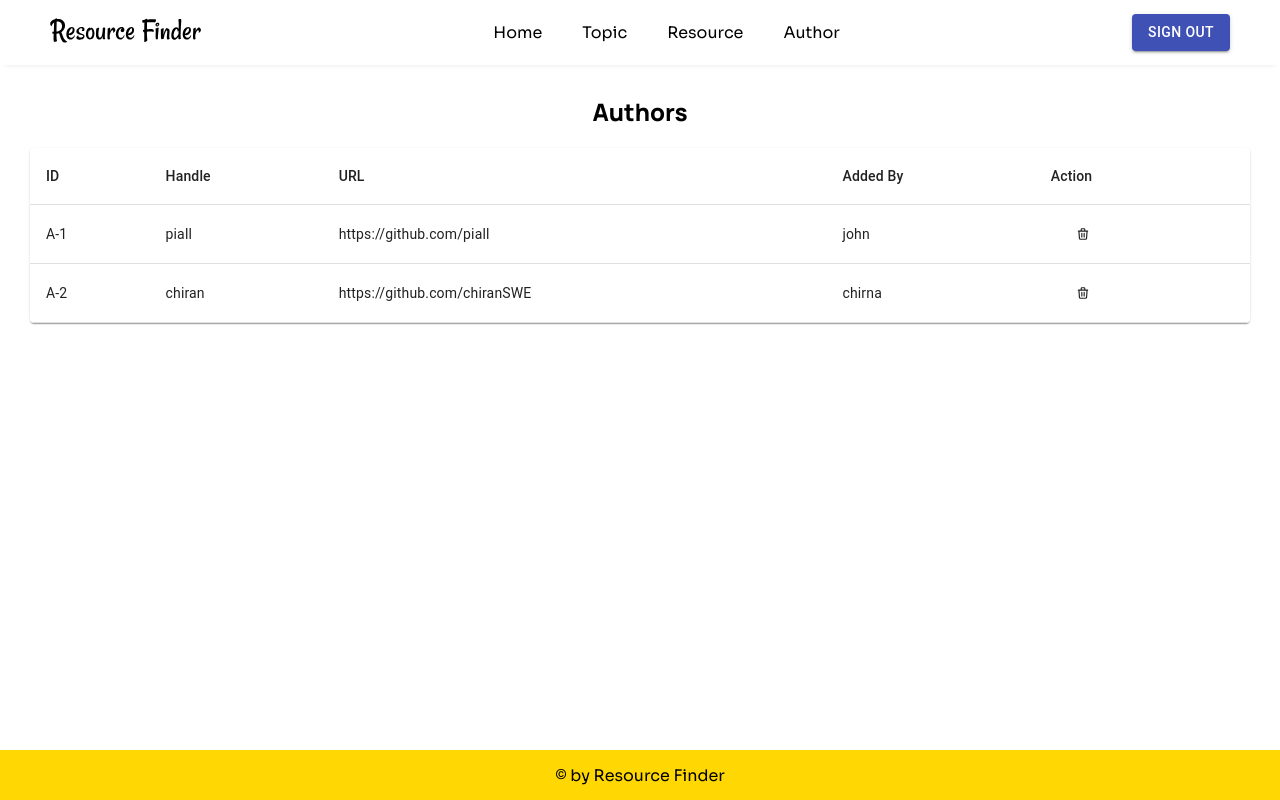
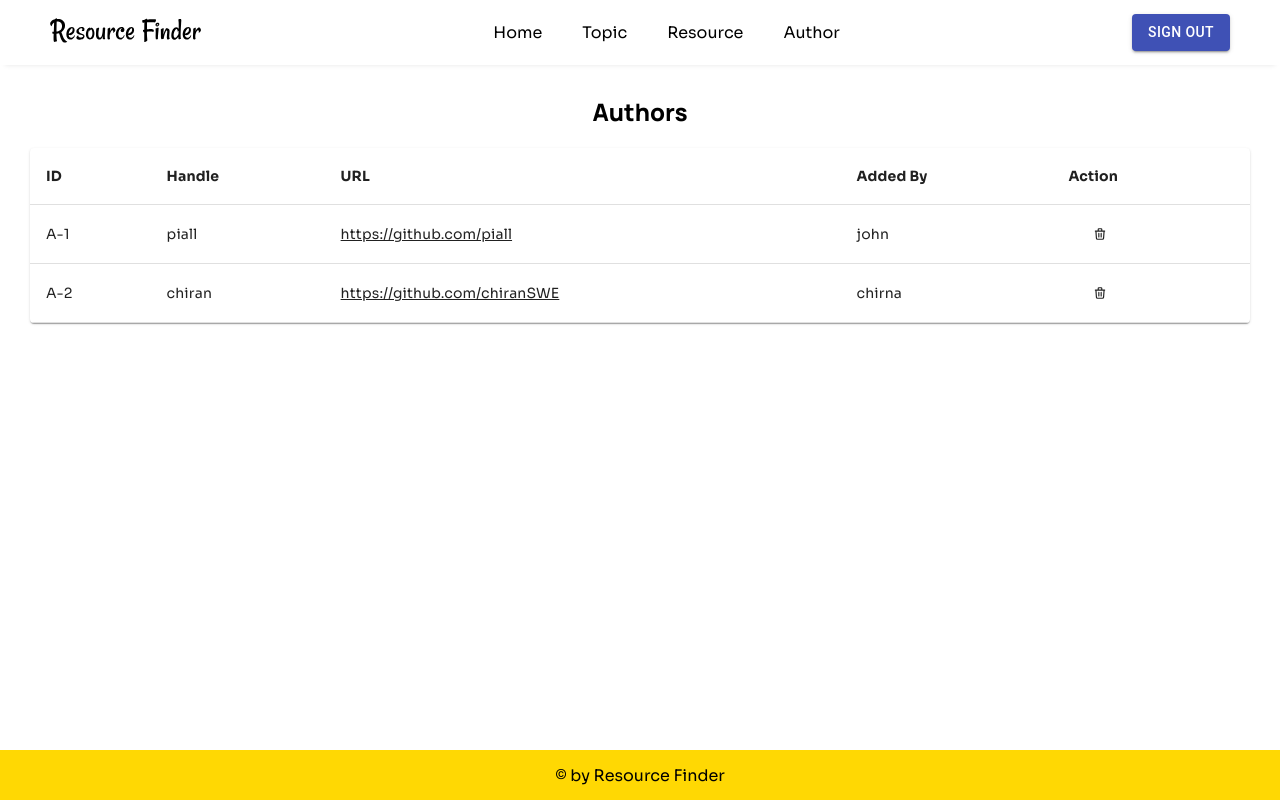
Before and after one commit to piall/resource-finder, a Next.js app: page /admin/author in a window 1280 px wide. Built offline with nearby package versions, Linux system fonts and the light colour scheme.

Commit message:
Add new style class

```diff
--- a/styles/globals.scss
+++ b/styles/globals.scss
@@ -5,8 +5,6 @@ html,
 body {
   padding: 0;
   margin: 0;
-  font-family: -apple-system, BlinkMacSystemFont, Segoe UI, Roboto, Oxygen,
-    Ubuntu, Cantarell, Fira Sans, Droid Sans, Helvetica Neue, sans-serif;
 }
 
 a {
@@ -212,7 +210,7 @@ button.danger {
 }
 
 /* Modal */
-div[aria-labelledby='add-author-modal'] > .modal-container {
+.modal-container {
   .modal-body {
     position: absolute;
     width: 500px;
@@ -221,7 +219,11 @@ div[aria-labelledby='add-author-modal'] > .modal-container {
     transform: translate(-50%, -50%);
     background-color: white;
     padding: 20px;
+  }
+}
 
+div[aria-labelledby='add-author-modal'] > .modal-container {
+  .modal-body {
     button {
       margin-top: 20px;
     }
@@ -230,14 +232,6 @@ div[aria-labelledby='add-author-modal'] > .modal-container {
 
 div[aria-labelledby='add-vote-modal'] > .modal-container {
   .modal-body {
-    position: absolute;
-    width: 500px;
-    left: 50%;
-    top: 50%;
-    transform: translate(-50%, -50%);
-    background-color: white;
-    padding: 20px;
-
     center {
       button {
         margin-top: 20px;
@@ -246,9 +240,20 @@ div[aria-labelledby='add-vote-modal'] > .modal-container {
   }
 }
 
+div[aria-labelledby='delete-modal'] > .modal-container {
+  .modal-body {
+    width: 300px;
+    text-align: center;
+    p {
+      font-size: 20px;
+      margin-bottom: 10px;
+    }
+  }
+}
+
 /*Home Page */
-.home-topic {
-}
+// .home-topic {
+// }
 
 /*Author Page */
 .authors-container {
@@ -355,3 +360,20 @@ div[aria-labelledby='add-vote-modal'] > .modal-container {
     }
   }
 }
+
+/*table */
+.custom-table-container {
+  .MuiTableCell-root {
+    font-family: 'Sora', sans-serif !important;
+  }
+
+  .MuiTableCell-head {
+    font-weight: bold !important;
+  }
+
+  td {
+    a {
+      text-decoration: underline;
+    }
+  }
+}
```
